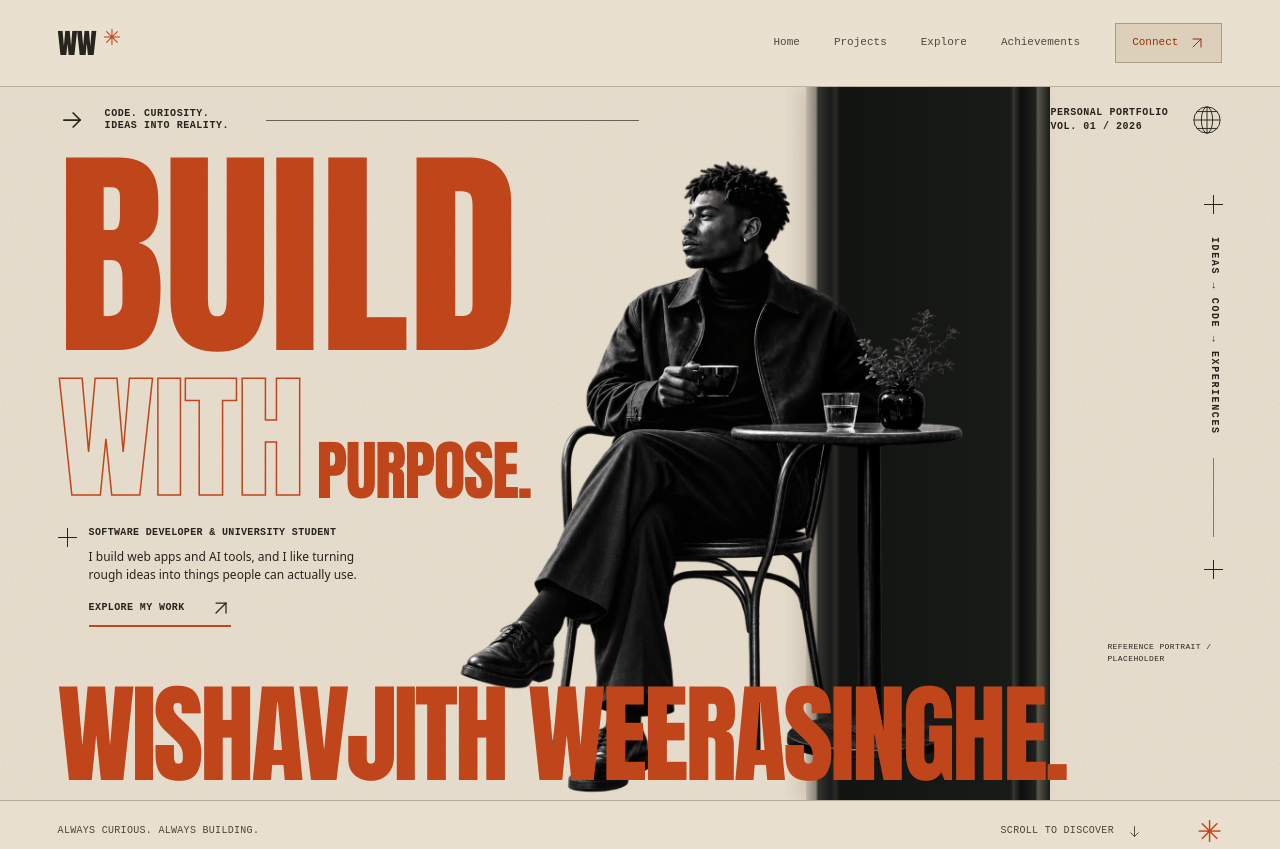
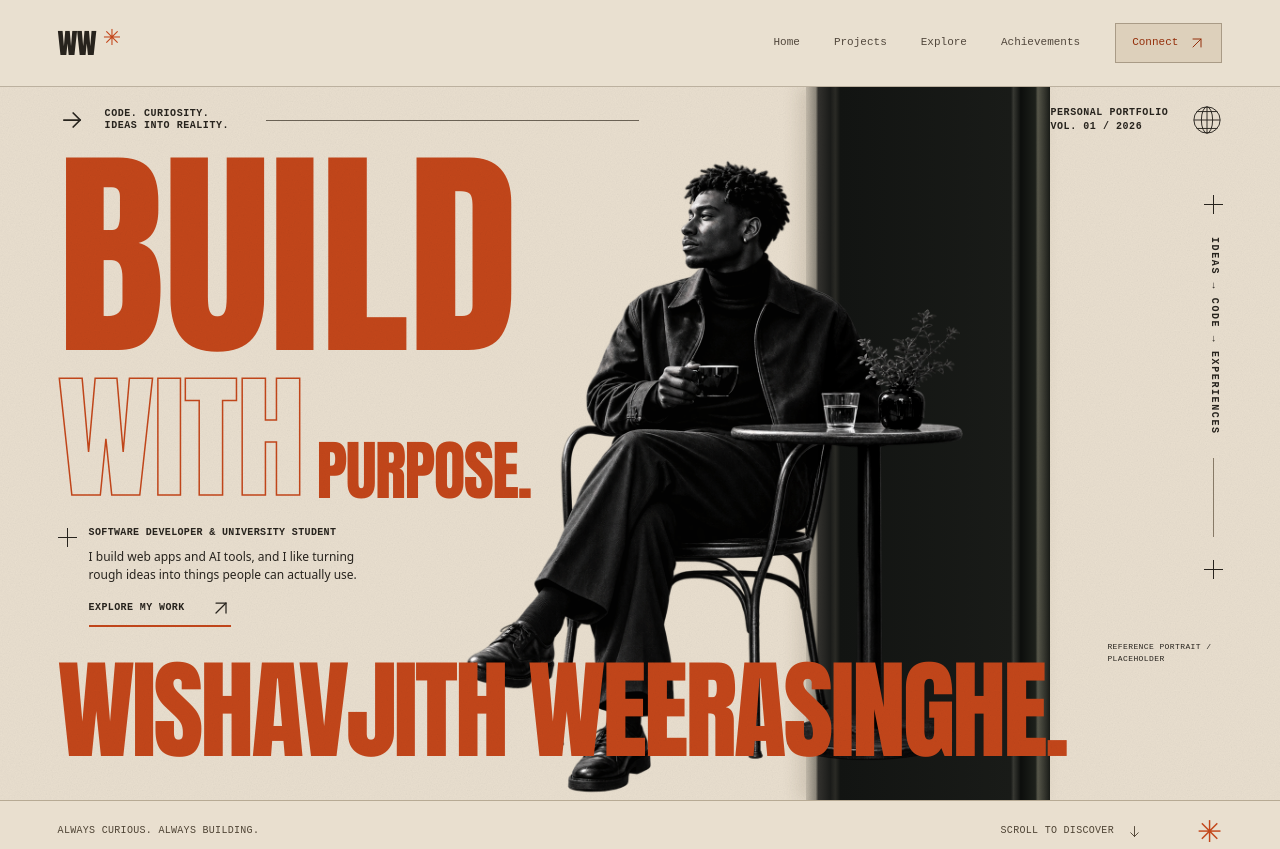
Before and after one commit to WishvajithWeerasinghe/WishvajithWeerasinghe.github.io, an Astro site: page / in a window 1280 px wide. Shown: the top 849 px of the page. Built offline with nearby package versions, Linux system fonts and the light colour scheme; Astro itself is replaced by a stand-in of ours.

Commit message:
Name Title

```diff
--- a/src/styles/hero.css
+++ b/src/styles/hero.css
@@ -52,7 +52,7 @@
 .poster-side-note > span:nth-child(2) { writing-mode: vertical-rl; font-family: var(--font-label); font-size: 10px; font-weight: 600; letter-spacing: .16em; text-transform: uppercase; }
 .poster-side-line { width: 1px; flex: 1; min-height: 25px; max-height: 90px; background: #897b68; }
 .poster-image-note { position: absolute; right: var(--poster-gutter); bottom: 19%; z-index: 4; max-width: 115px; font-family: var(--font-label); font-size: 8px; line-height: 1.5; text-transform: uppercase; letter-spacing: .05em; }
-.poster-name { position: relative; z-index: 4; flex-shrink: 0; width: 100%; margin-top: auto; padding: 0 var(--poster-gutter) 9px; color: var(--poster-orange); font-family: var(--font-poster); font-size: 8.5vw; font-weight: 400; letter-spacing: -.03em; line-height: 1.05; text-transform: uppercase; white-space: nowrap; }
+.poster-name { position: relative; bottom: 24px; z-index: 4; flex-shrink: 0; width: 100%; margin-top: auto; padding: 0 var(--poster-gutter) 9px; color: var(--poster-orange); font-family: var(--font-poster); font-size: 8.5vw; font-weight: 400; letter-spacing: -.03em; line-height: 1.05; text-transform: uppercase; white-space: nowrap; }
 .poster-period { letter-spacing: -.09em; }
 .poster-footer { display: flex; align-items: center; gap: 20px; padding: 15px var(--poster-gutter); border-top: 1px solid #b7aa94; border-bottom: 1px solid #b7aa94; color: #4f4435; background: var(--poster-paper); font-family: var(--font-label); font-size: 10px; text-transform: uppercase; letter-spacing: .03em; }
 .poster-footer > a { display: inline-flex; align-items: center; gap: 13px; margin-left: auto; }
```
